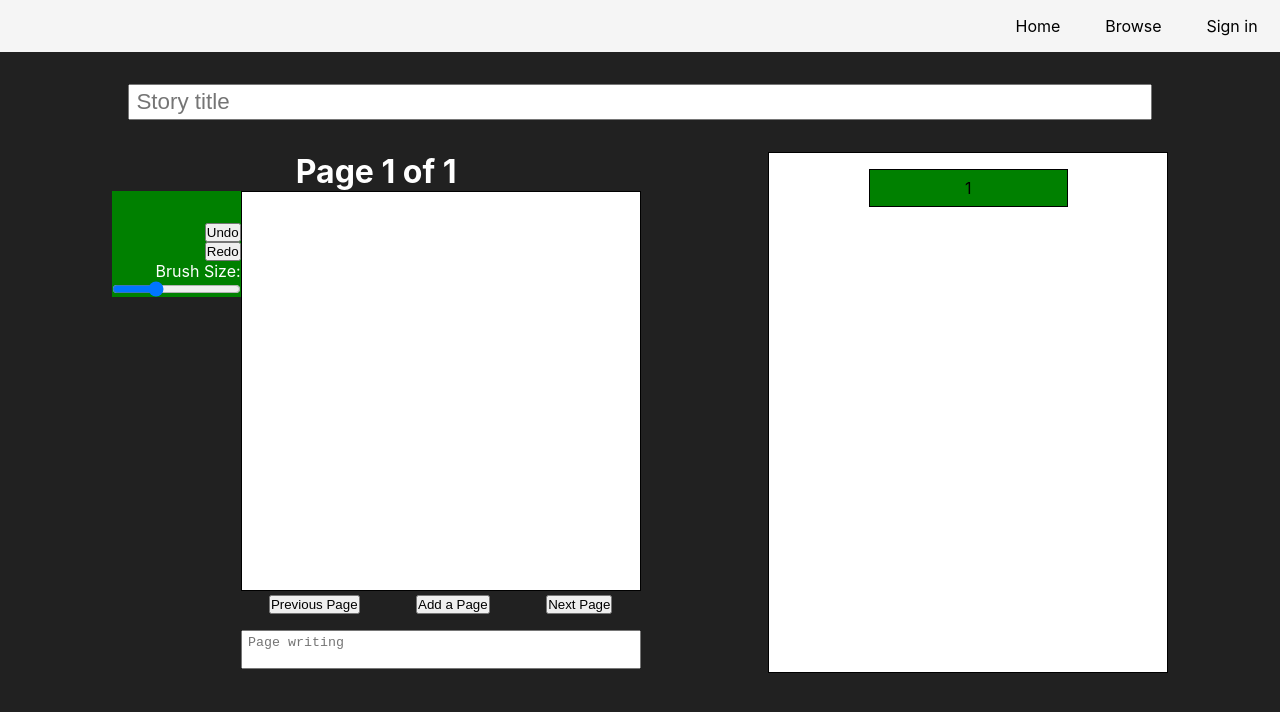
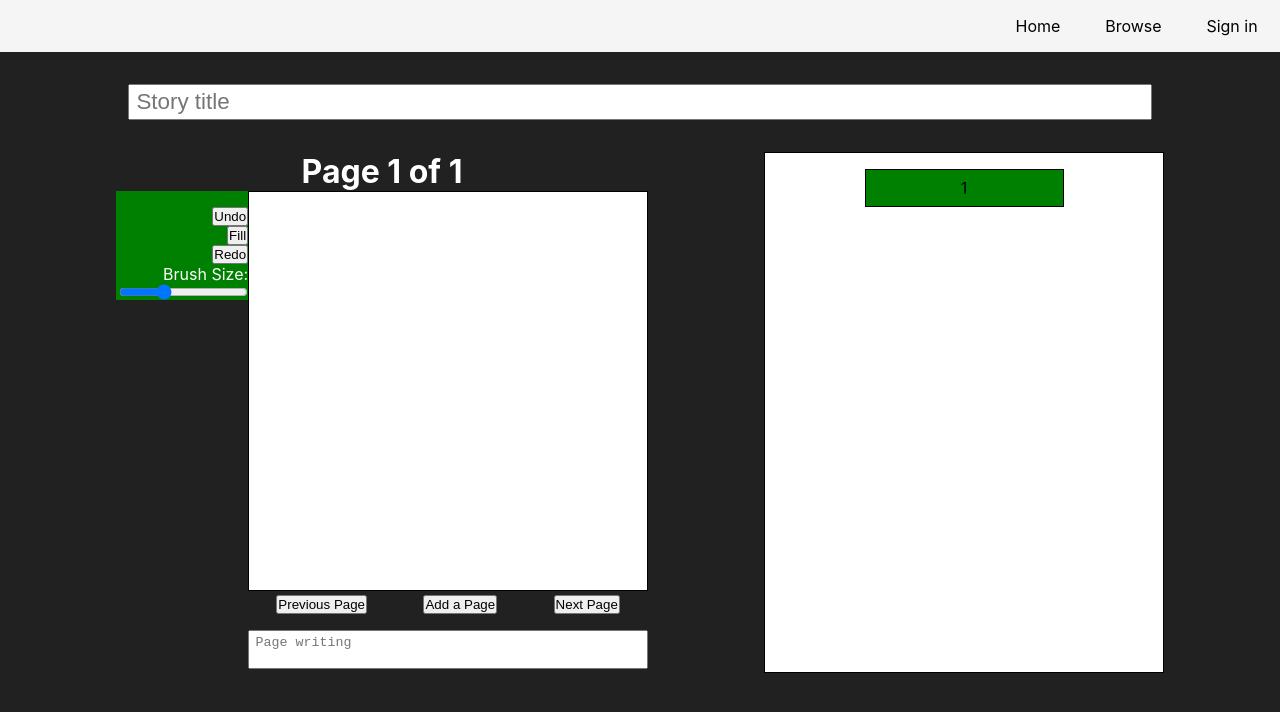
Before and after one commit to Shoozle/React-Story-Creator, a React (Create React App) app: page / in a window 1280 px wide. Shown: the top 712 px of the page. Built offline with nearby package versions, Linux system fonts and the light colour scheme.

Commit message:
Title state, fill button added

```diff
--- a/src/App.css
+++ b/src/App.css
@@ -2,6 +2,16 @@
     display: flex;
     justify-content: space-evenly;
     gap: 1rem;
+    margin: 0 1rem;
+}
+
+.StoryTitle{
+        display: block;
+        width: 80%;
+        margin: 0 auto;
+        font-size: 1.4rem;
+        margin-bottom: 2rem;
+        padding: .2rem .4rem;
 }
 
 @media screen and (max-width: 800px) {
--- a/src/App.js
+++ b/src/App.js
@@ -6,14 +6,16 @@ import Navbar from './components/UI/Navbar/Navbar';
 import storyReducer from './store/story';
 
 import './App.css'
-import classes from './app.module.css';
 
 
 export const StoryContext = createContext();
 
 function App() {
 
+  const [storyTitle, setStoryTitle] = useState('');
+
   const initialStoryState = {
+    title: storyTitle,
     pages: [
       {
         text: '',
@@ -31,15 +33,25 @@ function App() {
 
   const [storyState, dispatchStory] = useReducer(storyReducer, initialStoryState)
 
+  const onUpdateTitle = (e) => {
+    setStoryTitle(e.target.value)
+  }
+
   return (
     <>
       <Navbar />
       <StoryContext.Provider
         value={{
-          storyState: storyState,
-          dispatchStory: dispatchStory
+          storyState,
+          dispatchStory
         }}>
-        <input className={classes.title} placeholder="Story title" type="text" />
+        <input
+          className="StoryTitle"
+          placeholder="Story title"
+          type="text"
+          onChange={onUpdateTitle}
+          value={storyTitle}
+        />
         <div className="App">
           <Canvas pageNum={pageNum} onPageChange={changePageHandler} />
           <Flowchart pageNum={pageNum} onPageChange={changePageHandler} />
--- a/src/app.module.css
+++ /dev/null
@@ -1,8 +0,0 @@
-.title{
-    display: block;
-    width: 80%;
-    margin: 0 auto;
-    font-size: 1.4rem;
-    margin-bottom: 2rem;
-    padding: .2rem .4rem;
-}
--- a/src/components/Canvas/Canvas.js
+++ b/src/components/Canvas/Canvas.js
@@ -81,7 +81,11 @@ const Canvas = (props) => {
     }
 
     const fill = () => {
-
+        const canvas = canvasRef.current;
+        const ctx = canvas.getContext('2d');
+        ctx.fillStyle = 'black';
+        ctx.fillRect(0,0,400,400);
+        storyContext.dispatchStory({ type: 'ADD_PAINTING', payload: { pageNum, edit: canvas.toDataURL() } })
     }
 
     const newPage = () => {
@@ -121,6 +125,7 @@ const Canvas = (props) => {
                     <Toolbox
                         onUndo={undo}
                         onRedo={redo}
+                        onFill={fill}
                         onBrushSizeChange={changeBrushSize}
                         brushSize={brushSize}
                         placement="side"
--- a/src/components/Canvas/Toolbox/Toolbox.js
+++ b/src/components/Canvas/Toolbox/Toolbox.js
@@ -3,7 +3,7 @@ import Button from '../../UI/Button/Button';
 
 const Toolbox = (props) => {
 
-    const { onUndo, onRedo, onPrevPage, onNewPage, onNextPage, brushSize, onBrushSizeChange } = props;
+    const { onUndo, onRedo, onFill, onPrevPage, onNewPage, onNextPage, brushSize, onBrushSizeChange } = props;
 
     let showBrushSizer;
 
@@ -16,11 +16,11 @@ const Toolbox = (props) => {
         )
     }
 
-    const myClass = [classes.Toolbox, props.placement].join(' ');
 
     return (
         <div className={`${classes.Toolbox} ${props.placement === 'side' ? classes.side : classes.bottom}`}>
             { onUndo && <Button onClick={onUndo} text="Undo" />}
+            { onFill && <Button onClick={onFill} text="Fill" />}
             { onRedo && <Button onClick={onRedo} text="Redo" />}
             { onPrevPage && <Button onClick={onPrevPage} text="Previous Page" />}
             { onNewPage && <Button onClick={onNewPage} text="Add a Page" />}
--- a/src/components/Canvas/Toolbox/toolbox.module.css
+++ b/src/components/Canvas/Toolbox/toolbox.module.css
@@ -11,9 +11,10 @@
 }
 
 .side {
-    padding-top: 2rem;
+    padding-top: 1rem;
     color: white;
     background-color: green;
+    padding-left: .2rem;
 }
 
 @media screen and (max-width: 800px) {
--- a/src/store/story.js
+++ b/src/store/story.js
@@ -36,6 +36,11 @@ const storyReducer = (state, action) => {
                 oldPages[pageNum].text = action.payload.text
                 return { pages: oldPages }
             }
+            case 'UPDATE_TITLE':
+                {
+                    state.title = action.payload.title;
+                    return { ...state }
+                }
         default:
             alert('No action for this type')
     }
```
